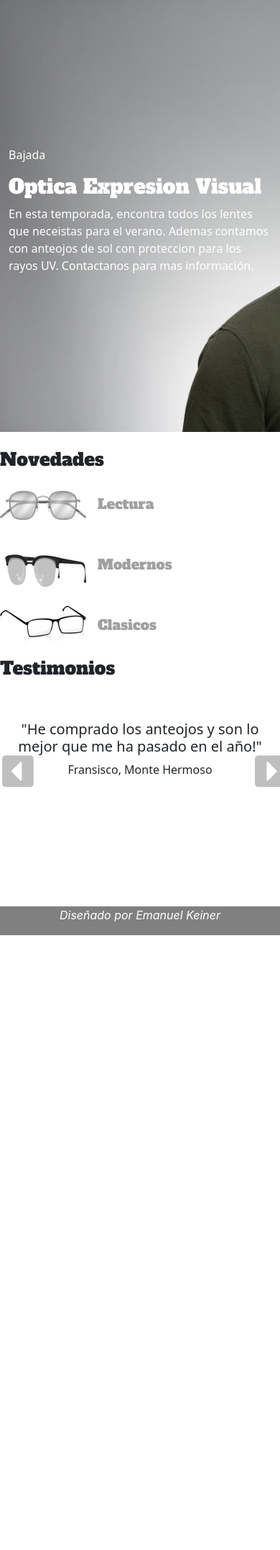
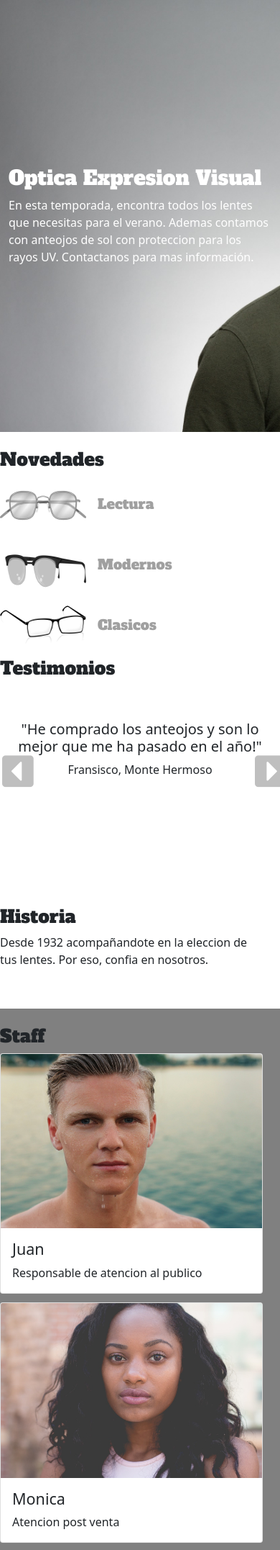
Before and after one commit to Eekeiner/utn-fe, a web app: file m2 Maquetado Avanzado p1/index.html in a window 390 px wide; the page is wider, and only the part inside the window is pictured. Shown: the part 56-2209 px from the top of that part at 72% size. Before the commit the page ends 1355 px from the top of that part, so only its background shows below. Run offline with its HTML, style and script files only (its server is not run), Linux system fonts and the light colour scheme.

Commit message:
nbdvasnbdvasç

```diff
--- a/m2 Maquetado Avanzado p1/css/estilos.css
+++ b/m2 Maquetado Avanzado p1/css/estilos.css
@@ -99,3 +99,11 @@ padding: 0px;}
     font-style: italic;
     color: white;
  }
+
+#nosotros{
+    background-color: gray;
+}
+
+.card-group{
+    border: 0;
+}
--- a/m2 Maquetado Avanzado p1/index.html
+++ b/m2 Maquetado Avanzado p1/index.html
@@ -59,9 +59,9 @@
   <div class="container-fluid">
     <div id="home" class="row align-items-center hero">
       <div class="col-lg-3 offset-lg-2">
-        <p>Bajada</p>
+        <p></p>
         <h1>Optica Expresion Visual</h1>
-        <p>En esta temporada, encontra todos los lentes que neceistas para el verano. Ademas contamos con anteojos de
+        <p>En esta temporada, encontra todos los lentes que necesitas para el verano. Ademas contamos con anteojos de
           sol con proteccion para los rayos UV. Contactanos para mas información.</p>
       </div>
 
@@ -82,7 +82,7 @@
 
   <!--      fin de lista  -->
 
-    <div id="carouselExampleControls" class="carousel slide testimonios col-md-5" data-bs-ride="carousel">
+    <div id="carouselExampleControls" class="carousel slide testimonios col-md-3" data-bs-ride="carousel">
       <div class="carousel-inner">
         <h2>Testimonios </h2>
 
@@ -113,8 +113,57 @@
     <!-- fin de carousel -->
 
 <div id="historia" class=" row align-items-center py-4">
+  <div class="col-lg-2 col-md-3 offset-lg-2 d-none d-sm-block">
+    <img src="img/historia1.jpg" alt="historia del local viejo" class="img-fluid">
+  </div>
+  <div class="col-lg-2 col-md-3 offset-lg-2 d-none d-sm-block">
+    <img src="img/historia.jpg" alt="historia del local nuevo" class="img-fluid">
+  </div>
+  <div class="col-lg-4 col-md-6 mt-4 mt-sm-0">
+    <h2>Historia</h2>
+    <p>Desde 1932 acompañandote en la eleccion de tus lentes. Por eso, confia en nosotros.</p>
+  </div>
+</div>
 
+<!-- fin de historia -->
+
+
+<div id="nosotros" class="row align-items-stretch my-3 staff py-4">
+   <div class="col-lg-8 offset-lg-2">
+    <h2>Staff</h2>
+    <div class="card-group">
+      <div class="card">
+        <img src="img/staff1.jpg" class="card-img-top" alt="...">
+        <div class="card-body">
+          <h4 class="card-title">Juan</h4>
+          <p class="card-text">Responsable de atencion al publico</p>
+        </div>
+      </div>
+      <div class="card">
+        <img src="img/staff2.jpg" class="card-img-top" alt="...">
+        <div class="card-body">
+          <h4 class="card-title">Monica</h4>
+          <p class="card-text">Atencion post venta</p>
+        </div>
+      </div>
+      <div class="card">
+        <img src="img/staff3.jpg" class="card-img-top" alt="...">
+        <div class="card-body">
+          <h4 class="card-title">Eliana</h4>
+          <p class="card-text">Asesora de imagen</p>
+        </div>
+      </div>
+    </div>
+
+  </div>
 </div>
+<!-- fin de staff -->
+ <div>
+   <h2>Visitanos</h2>
+   <iframe src="https://www.google.com/maps/embed?pb=!1m18!1m12!1m3!1d3283.4502871044356!2d-68.35055858650622!3d-34.618059580455736!2m3!1f0!2f0!3f0!3m2!1i1024!2i768!4f13.1!3m3!1m2!1s0x967909d16d2ee3c5%3A0xe2e9bc01a8bc82c5!2sUrbana%20meducal!5e0!3m2!1sen!2sar!4v1623025845654!5m2!1sen!2sar" width="1200" height="450" style="border:0;" allowfullscreen="" loading="lazy"></iframe>
+
+ </div>
+
 
 
 
```
Also changed, not shown: m2 Maquetado Avanzado p1/img/historia.jpg (added), m2 Maquetado Avanzado p1/img/historia1.jpg (added), m2 Maquetado Avanzado p1/img/staff1.jpg (added), m2 Maquetado Avanzado p1/img/staff2.jpg (added), m2 Maquetado Avanzado p1/img/staff3.jpg (added).
